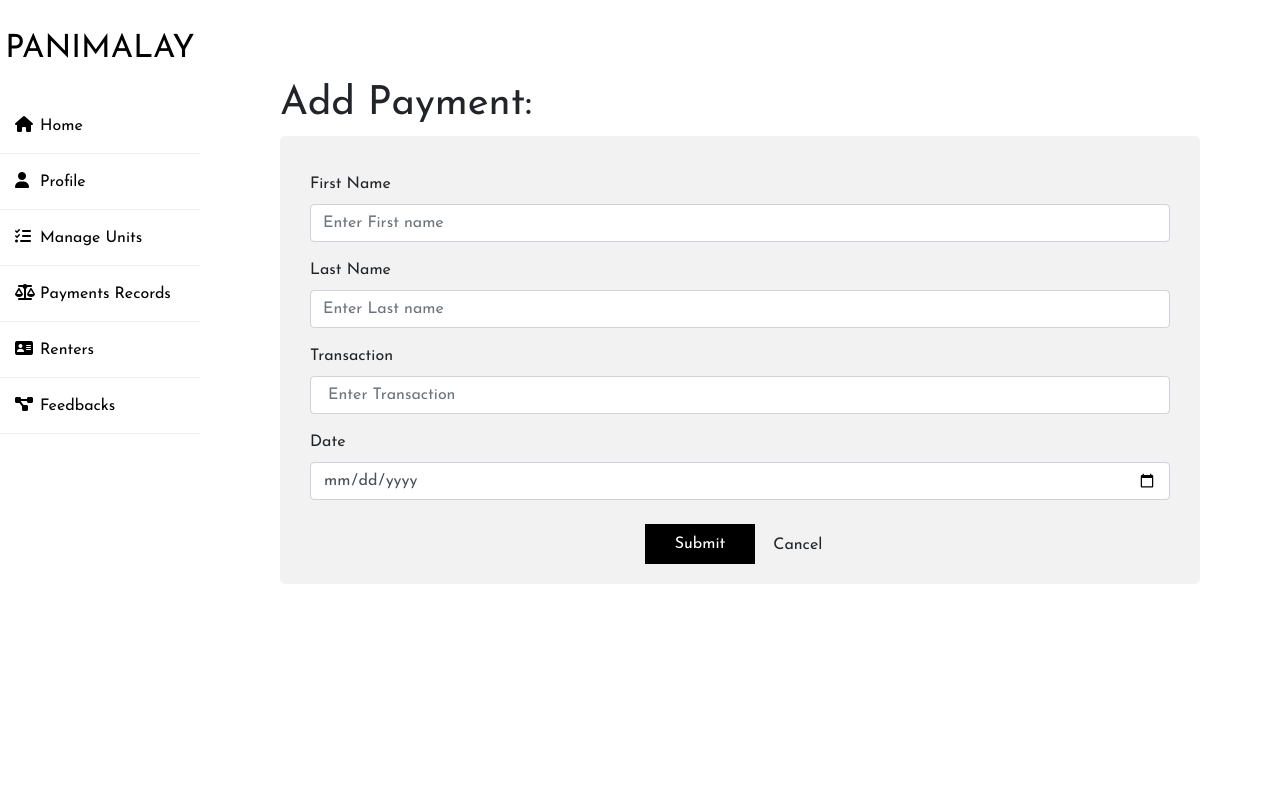
After one commit to Rafael-main/PANIMALAY, a Python web app: template app/templates/addpayment.html in a window 1280 px wide. The commit adds this page. Run offline with Jinja, Linux system fonts and the light colour scheme; the template is opened without the code that fills it, so the values that code supplies are empty; some libraries are stand-ins or nearby versions.

Commit message:
edited index.html, profile.html, updateprofile.html, units.html, renters.html, payments.html and added addpayments.html

```diff
--- a/app/static/styles.css
+++ b/app/static/styles.css
@@ -11,6 +11,31 @@
 
 body{
    background-color: #fff;
+    background-repeat: no-repeat;
+}
+.
+li{
+        display: inline;
+        list-style: none;
+      }
+      button {
+        background-color: black;
+        border: none;
+        color: white;
+        padding: 8px 30px;
+        text-align: center;
+        text-decoration: none;
+        display: inline-block;
+        margin: 2px 1px;
+        cursor: pointer;
+        font-size: 15px;
+        border-radius: 16px;
+      }
+      button:hover {
+        background-color: gray;
+      }
+img {
+  border-radius: 50%;
 }
 
 .wrapper{
@@ -82,6 +107,10 @@ body{
   width: 100%;
   margin-left: 200px;
 }
+.wrapper .seondmain_content{
+  width: 100%;
+  margin-left: 250px;
+}
 
 .wrapper .main_content .header{
   padding: 20px;
@@ -97,11 +126,15 @@ body{
 }
 
 .wrapper .main_content .info div{
-  margin-bottom: 20px;
+  margin-bottom: 100px;
 }
 
 .main {
   padding: 80px;
+}
+
+.secondmain {
+  padding: 500px;
 }
 .body {font-family: Arial, Helvetica, sans-serif;}
 * {box-sizing: border-box;}
@@ -139,5 +172,18 @@ body{
   padding: 20px;
 }
 .maintable {
-  padding: 100px;
+  padding: 80px;
 }
+
+.avatar-pic {
+width: 150px;
+}
+.file-field.medium .file-path-wrapper {
+height: 3rem; }
+.file-field.medium .file-path-wrapper .file-path {
+height: 2.8rem; }
+
+.file-field.big-2 .file-path-wrapper {
+height: 3.7rem; }
+.file-field.big-2 .file-path-wrapper .file-path {
+height: 3.5rem; }
--- /dev/null
+++ b/app/templates/addpayment.html
@@ -0,0 +1,57 @@
+<!DOCTYPE html>
+<html lang="en">
+<head>
+  <meta charset="UTF-8">
+  <title>PANIMALAY</title>
+  <link rel="stylesheet" href="styles.css">
+  <script src="https://kit.fontawesome.com/b99e675b6e.js"></script>
+  <link rel="stylesheet" href="https://cdn.jsdelivr.net/npm/bootstrap@4.5.3/dist/css/bootstrap.min.css" integrity="sha384-TX8t27EcRE3e/ihU7zmQxVncDAy5uIKz4rEkgIXeMed4M0jlfIDPvg6uqKI2xXr2" crossorigin="anonymous">
+</head>
+<body>
+
+<div class="wrapper">
+    <div class="sidebar">
+        <h2>PANIMALAY</h2>
+        <ul>
+            <li><a href="index.html"><i class="fas fa-home"></i>Home</a></li>
+            <li><a href="profile.html"><i class="fas fa-user"></i>Profile</a></li>
+            <li><a href="units.html"><i class="fas fa-tasks"></i>Manage Units</a></li>
+            <li><a href="payment.html"><i class="fas fa-balance-scale"></i>Payments Records</a></li>
+            <li><a href="renters.html"><i class="fas fa-address-card"></i>Renters</a></li>
+            <li><a href="feedback.html"><i class="fas fa-project-diagram"></i>Feedbacks</a></li>
+        </ul>
+    </div>
+    <div class="main_content">
+      <form class="main">
+        <h1>Add Payment:</h1>
+        <div class="container">
+            <div class="col-12 mt-3">
+               <label for="firstName">First Name</label>
+               <input type="text" id="firstName" name="firstName" class="form-control" placeholder="Enter First name" required="1">
+             </div>
+             <div class="col-12 mt-3">
+               <label for="lastName">Last Name</label>
+               <input type="text" id="lastName" name="lastName" class="form-control" placeholder="Enter Last name" required="1">
+             </div>
+             <div class="col-12 mt-3">
+               <label for="transaction">Transaction</label>
+               <input type="number" id="transaction" name="transaction" class="form-control" placeholder=" Enter Transaction" required="1">
+             </div>
+            <div class="col-12 mt-3">
+                <label for="birthdate">Date</label>
+                <input type="date" id="birthDate" name="date" class="form-control" placeholder="Enter Date" required="1">
+            </div>
+           <br>
+           <div align="center">
+           <button type="submit">Submit</button>
+           <a href="payment.html"><button type="button" class="btn btn-default">Cancel</button></a>
+           </div>
+        </form>
+      </div>
+    </form>
+      </form>
+    </div>
+</div>
+
+</body>
+</html>
--- a/app/templates/addunit.html
+++ b/app/templates/addunit.html
@@ -64,7 +64,10 @@
           <label for="subject">Description:</label>
           <textarea id="subject" name="subject" placeholder="Write something.." style="height:200px"></textarea>
 
-          <input type="submit" value="Submit">
+          <div align="center">
+           <button type="submit">Submit</button>
+           <a href="units.html"><button type="button" class="btn btn-default">Cancel</button></a>
+           </div>
         </form>
       </div>
     </form>
--- a/app/templates/payment.html
+++ b/app/templates/payment.html
@@ -24,6 +24,9 @@
     <div class="main_content">
         <div class="maintable">
         <h1>Payment Records:</h1>
+        <br>
+        <button type="button" class="btn btn-outline-primary"><a href="addpayment.html"><i class="fas fa-add"></i>+ Add Unit</a></button>
+        <br>
         <br>
         <div class="box-body">
               <table class="table table-bordered table-striped">
--- a/app/templates/renters.html
+++ b/app/templates/renters.html
@@ -28,9 +28,9 @@
               <table class="table table-bordered table-striped">
                 <thead class="thead-dark" align="center">
                   <tr>
-                    <th >ID</th>
+                    <th >Profile ID</th>
                     <th >Full Name</th>
-                    <th >address</th>
+                    <th >Unit ID</th>
                     <th>email</th>
                     <th>contact #</th>
                   </tr>
```
Also changed, not shown: app/templates/index.html (+33 -0 lines), app/templates/profile.html (+35 -5 lines), app/templates/units.html (+0 -8 lines), app/templates/updateprofile.html (+3 -5 lines).
